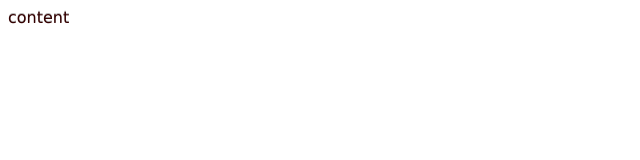
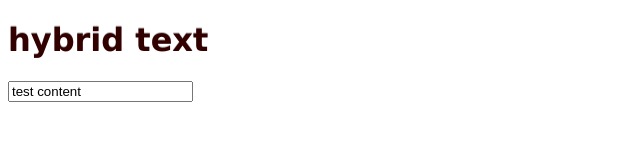
Before and after one commit to marsdxx/hybrid_sample_ios, a plain HTML site: page assets/index.html in a window 1280 px wide. Shown: the whole page, without its empty margins (0-640 px from the left). Drawn offline with Linux system fonts and the light colour scheme.

Commit message:
fix some function

```diff
--- a/assets/index.html
+++ b/assets/index.html
@@ -13,9 +13,8 @@
   <link rel="stylesheet" href="stylesheet/index.css"/>
 </head>
 <body>
-  <div id="content">
-  content
-  </div>
-<script src="javascript/index.js"></script>
+    <h1>hybrid text</h1>
+    <input type="text" name="test" value="test content"/>
+    <script src="javascript/index.js"></script>
 </body>
 </html>
--- a/assets/stylesheet/index.css
+++ b/assets/stylesheet/index.css
@@ -22,3 +22,6 @@ a:visited {
 ul {
   padding: 0;
 }
+input {
+
+}
```
Also changed, not shown: 2 other files.
